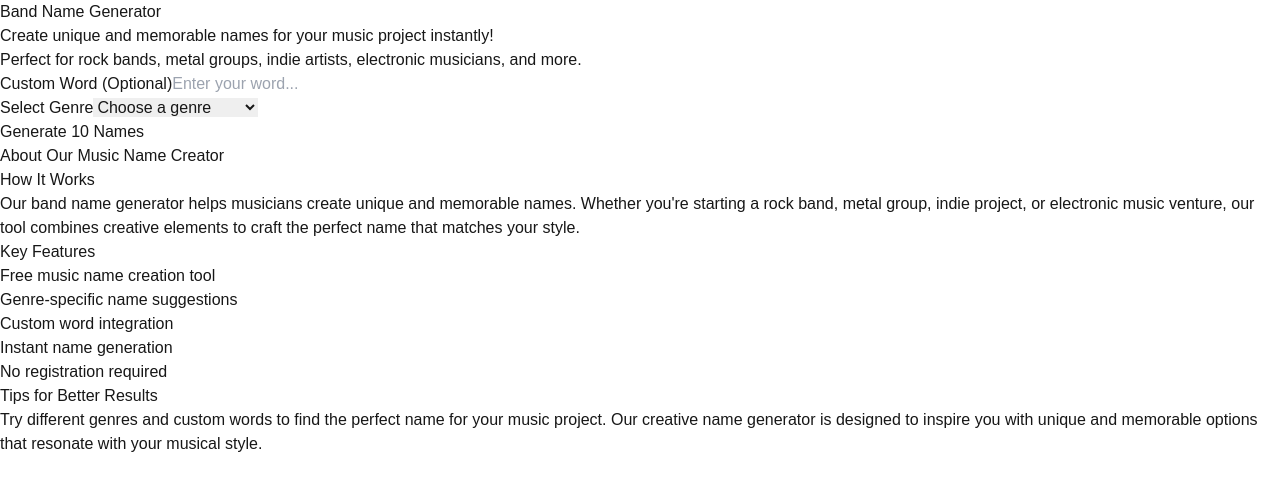
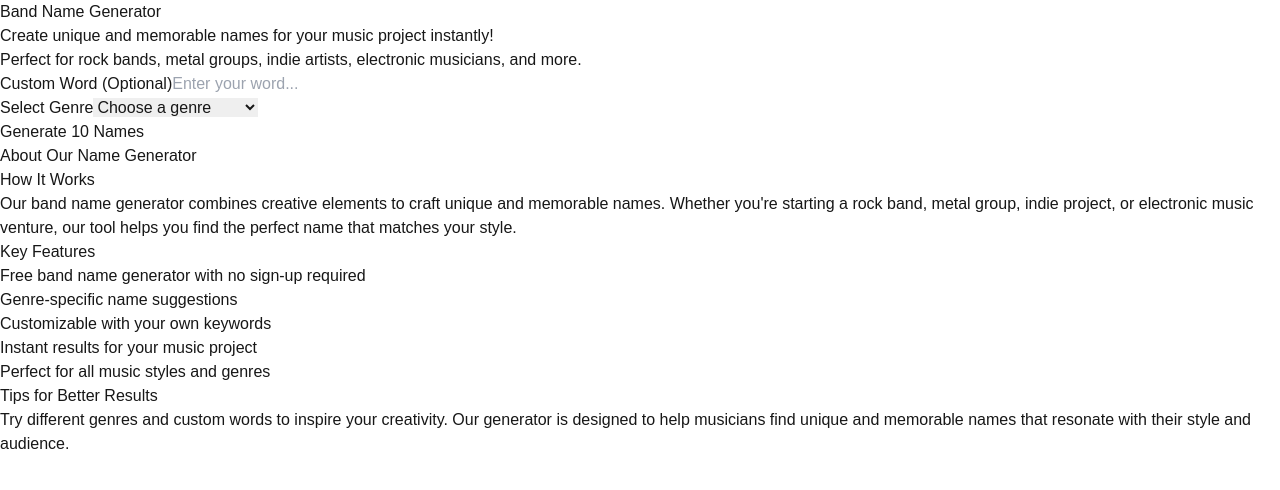
Before and after one commit to nn-niuge/band-name-generator, a Next.js app: page / in a window 1280 px wide. Shown: the top 490 px of the page. Built offline with nearby package versions, Linux system fonts and the light colour scheme.

Commit message:
Update page.tsx
Adjust keyword density to 2% for optimal SEO

```diff
--- a/src/app/page.tsx
+++ b/src/app/page.tsx
@@ -244,37 +244,35 @@ export default function Home() {
 
         <div className="mt-12 w-full max-w-4xl bg-white rounded-2xl shadow-lg p-6 mx-4">
           <h2 className="text-2xl sm:text-3xl font-bold mb-6 text-center text-blue-600">
-            About Our Music Name Creator
+            About Our Name Generator
           </h2>
 
           <div className="space-y-6 text-gray-600">
             <div>
               <h3 className="text-lg sm:text-xl font-semibold mb-2 text-gray-800">How It Works</h3>
               <p className="text-sm sm:text-base leading-relaxed">
-                Our band name generator helps musicians create unique and memorable names.
-                Whether you're starting a rock band, metal group, indie project, or electronic
-                music venture, our tool combines creative elements to craft the perfect name
-                that matches your style.
+                Our band name generator combines creative elements to craft unique and memorable names.
+                Whether you're starting a rock band, metal group, indie project, or electronic music venture,
+                our tool helps you find the perfect name that matches your style.
               </p>
             </div>
 
             <div>
               <h3 className="text-lg sm:text-xl font-semibold mb-2 text-gray-800">Key Features</h3>
               <ul className="text-sm sm:text-base space-y-2 pl-4 list-disc">
-                <li>Free music name creation tool</li>
+                <li>Free band name generator with no sign-up required</li>
                 <li>Genre-specific name suggestions</li>
-                <li>Custom word integration</li>
-                <li>Instant name generation</li>
-                <li>No registration required</li>
+                <li>Customizable with your own keywords</li>
+                <li>Instant results for your music project</li>
+                <li>Perfect for all music styles and genres</li>
               </ul>
             </div>
 
             <div>
               <h3 className="text-lg sm:text-xl font-semibold mb-2 text-gray-800">Tips for Better Results</h3>
               <p className="text-sm sm:text-base leading-relaxed">
-                Try different genres and custom words to find the perfect name for your music project.
-                Our creative name generator is designed to inspire you with unique and memorable options
-                that resonate with your musical style.
+                Try different genres and custom words to inspire your creativity. Our generator is designed
+                to help musicians find unique and memorable names that resonate with their style and audience.
               </p>
             </div>
           </div>
```
